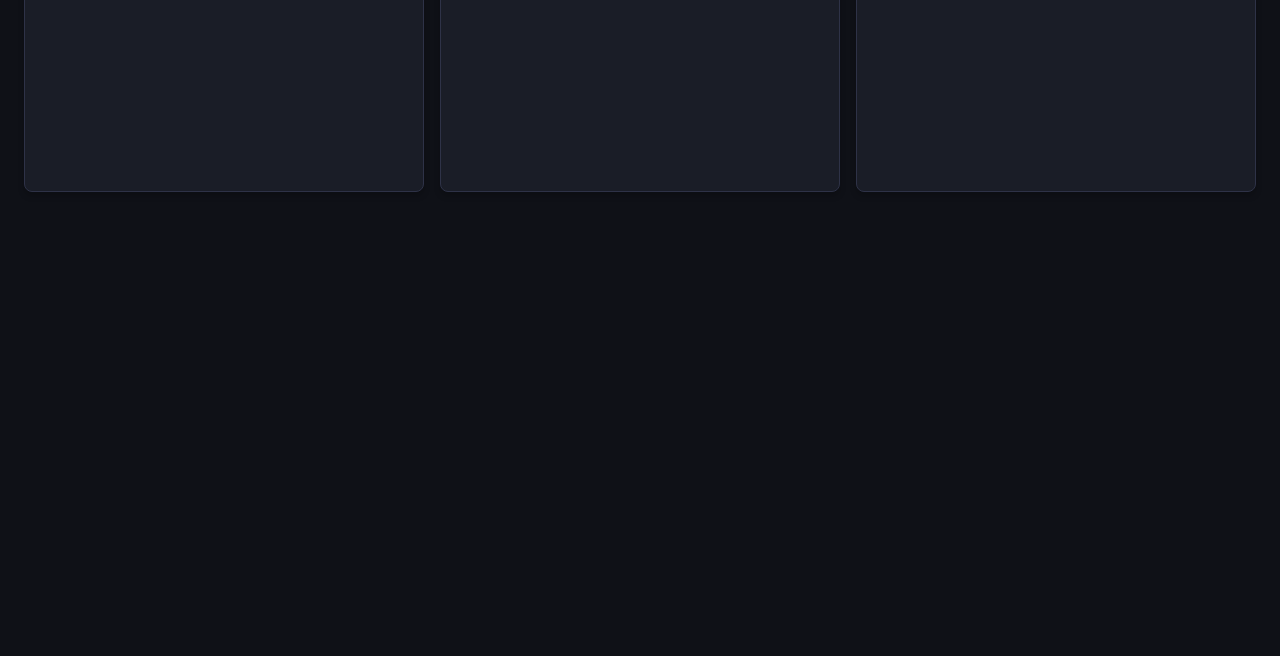
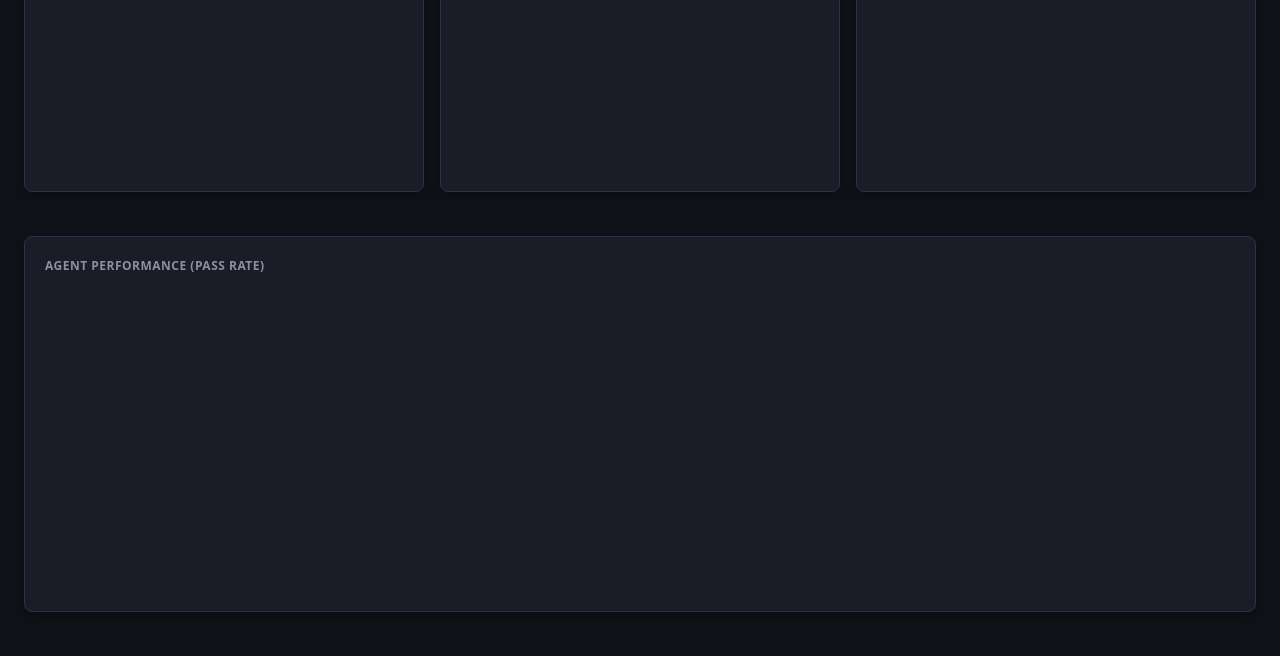
Before and after one commit to Pappet/verify-mcp-dashboard, a Flask app: page /stats in a window 1280 px wide. Shown: the part 402-1058 px from the top of the page. Before the commit the page ends 594 px from the top, so only its background shows below. Run offline with Flask 3, Linux system fonts and the light colour scheme; a map, chart or similar area stays blank.

Commit message:
feat(dashboard): Add agent performance API and chart

```diff
--- a/src/app.py
+++ b/src/app.py
@@ -546,6 +546,132 @@ def api_rejected():
 
     return jsonify({"rejected_contracts": contracts})
 
+@app.route('/api/agent_performance')
+def api_agent_performance():
+    try:
+        conn = get_db()
+    except FileNotFoundError as e:
+        return jsonify({"error": str(e)}), 500
+
+    conn.row_factory = sqlite3.Row
+    cur = conn.cursor()
+
+    # Base stats per agent
+    cur.execute("""
+        SELECT agent_id,
+               COUNT(*) as total_contracts,
+               SUM(CASE WHEN status = 'passed' THEN 1 ELSE 0 END) as passed,
+               SUM(CASE WHEN status = 'failed' THEN 1 ELSE 0 END) as failed,
+               SUM(CASE WHEN status = 'rejected' THEN 1 ELSE 0 END) as rejected
+        FROM contracts
+        WHERE agent_id IS NOT NULL AND agent_id != ''
+        GROUP BY agent_id
+    """)
+    agent_rows = cur.fetchall()
+
+    # Audit events for resolution times and struggle scores
+    cur.execute("""
+        SELECT contract_id,
+               c.agent_id,
+               ae.event_type,
+               ae.created_at,
+               ae.details
+        FROM audit_events ae
+        JOIN contracts c ON ae.contract_id = c.id
+        WHERE c.agent_id IS NOT NULL AND c.agent_id != ''
+        ORDER BY c.agent_id, ae.contract_id, ae.created_at ASC
+    """)
+    audit_rows = cur.fetchall()
+
+    # Organize audit events by agent and contract
+    # agent_id -> { contract_id: [events] }
+    agent_events = {}
+    for r in audit_rows:
+        aid = r['agent_id']
+        cid = r['contract_id']
+        if aid not in agent_events:
+            agent_events[aid] = {}
+        if cid not in agent_events[aid]:
+            agent_events[aid][cid] = []
+        agent_events[aid][cid].append(dict(r))
+
+    agents_data = []
+
+    for row in agent_rows:
+        aid = row['agent_id']
+        total = row['total_contracts']
+        passed = row['passed']
+        failed = row['failed']
+        rejected = row['rejected']
+
+        completed = passed + failed + rejected
+        pass_rate = 0.0
+        if completed > 0:
+            pass_rate = round((passed / completed) * 100, 1)
+
+        # Calculate avg resolution and most common failure
+        events_by_contract = agent_events.get(aid, {})
+
+        total_res_seconds = 0.0
+        resolved_count = 0
+        struggle_scores = {}
+
+        for cid, events in events_by_contract.items():
+            created_time = None
+            passed_time = None
+
+            for evt in events:
+                if evt['event_type'] == 'contract_created':
+                    try:
+                        created_time = datetime.fromisoformat(evt['created_at'].replace('Z', '+00:00'))
+                    except Exception:
+                        pass
+                elif evt['event_type'] == 'verification_passed':
+                    try:
+                        passed_time = datetime.fromisoformat(evt['created_at'].replace('Z', '+00:00'))
+                    except Exception:
+                        pass
+                elif evt['event_type'] == 'verification_failed':
+                    if evt['details']:
+                        try:
+                            details_json = json.loads(evt['details'])
+                            if isinstance(details_json, list):
+                                for c in details_json:
+                                    if c.get('status') == 'failed':
+                                        cname = c.get('check', 'Unknown')
+                                        struggle_scores[cname] = struggle_scores.get(cname, 0) + 1
+                        except Exception:
+                            pass
+
+            if created_time and passed_time:
+                delta = (passed_time - created_time).total_seconds()
+                if delta > 0:
+                    total_res_seconds += delta
+                    resolved_count += 1
+
+        avg_resolution_minutes = 0.0
+        if resolved_count > 0:
+            avg_resolution_minutes = round((total_res_seconds / resolved_count) / 60, 2)
+
+        most_common_failure = "none"
+        if struggle_scores:
+            most_common_failure = max(struggle_scores.items(), key=lambda x: x[1])[0]
+
+        agents_data.append({
+            "agent_id": aid,
+            "total_contracts": total,
+            "passed": passed,
+            "failed": failed,
+            "rejected": rejected,
+            "pass_rate": pass_rate,
+            "avg_resolution_minutes": avg_resolution_minutes,
+            "most_common_failure": most_common_failure
+        })
+
+    conn.close()
+
+    return jsonify({"agents": agents_data})
+
 @app.route('/api/status')
 def status_endpoint():
     """Gibt den aktuellen Status der Anwendung als JSON zurück."""
--- a/src/templates/stats.html
+++ b/src/templates/stats.html
@@ -32,6 +32,13 @@
     <div class="card">
         <h2>Agent Struggle Score (Retry Frequency)</h2>
         <canvas id="struggleChart"></canvas>
+    </div>
+</div>
+
+<div class="card" style="margin-bottom: 20px;">
+    <h2>Agent Performance (Pass Rate)</h2>
+    <div style="height: 300px;">
+        <canvas id="agentPerformanceChart"></canvas>
     </div>
 </div>
 
@@ -137,5 +144,56 @@
             });
         })
         .catch(err => console.error(err));
+
+    fetch('/api/agent_performance')
+        .then(r => r.json())
+        .then(data => {
+            if (data.error || !data.agents) return;
+
+            // Sort agents by total contracts down
+            data.agents.sort((a, b) => b.total_contracts - a.total_contracts);
+
+            const agentLabels = data.agents.map(a => a.agent_id);
+            const passRateData = data.agents.map(a => a.pass_rate);
+
+            const ctxAgent = document.getElementById('agentPerformanceChart').getContext('2d');
+            new Chart(ctxAgent, {
+                type: 'bar',
+                data: {
+                    labels: agentLabels,
+                    datasets: [{
+                        label: 'Pass Rate (%)',
+                        data: passRateData,
+                        backgroundColor: '#4070f4' // nice blue
+                    }]
+                },
+                options: {
+                    responsive: true,
+                    maintainAspectRatio: false,
+                    indexAxis: 'y', // horizontal bar chart
+                    scales: {
+                        y: { ticks: { color: '#8b8fa3' } },
+                        x: { beginAtZero: true, max: 100, ticks: { color: '#8b8fa3', stepSize: 10 } }
+                    },
+                    plugins: {
+                        legend: { display: false },
+                        tooltip: {
+                            callbacks: {
+                                label: function (context) {
+                                    const agent = data.agents[context.dataIndex];
+                                    return [
+                                        `Pass Rate: ${agent.pass_rate}%`,
+                                        `Total: ${agent.total_contracts} (${agent.passed} passed, ${agent.failed} failed, ${agent.rejected} rejected)`,
+                                        `Avg Resolution: ${agent.avg_resolution_minutes} min`,
+                                        `Most Common Failure: ${agent.most_common_failure}`
+                                    ];
+                                }
+                            }
+                        }
+                    }
+                }
+            });
+        })
+        .catch(err => console.error("Error fetching agent performance:", err));
 </script>
 {% endblock %}
```
Also changed, not shown: tests/test_agent_performance.py (added, +50 -0 lines).
